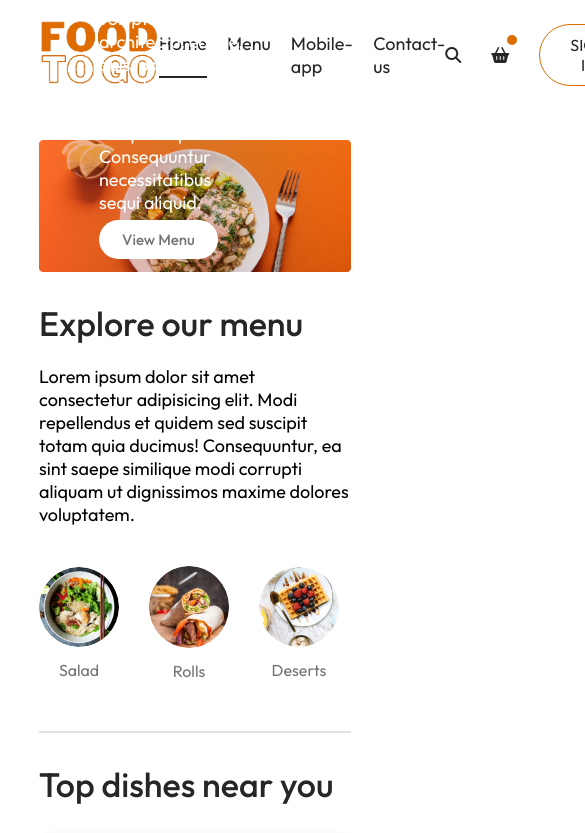
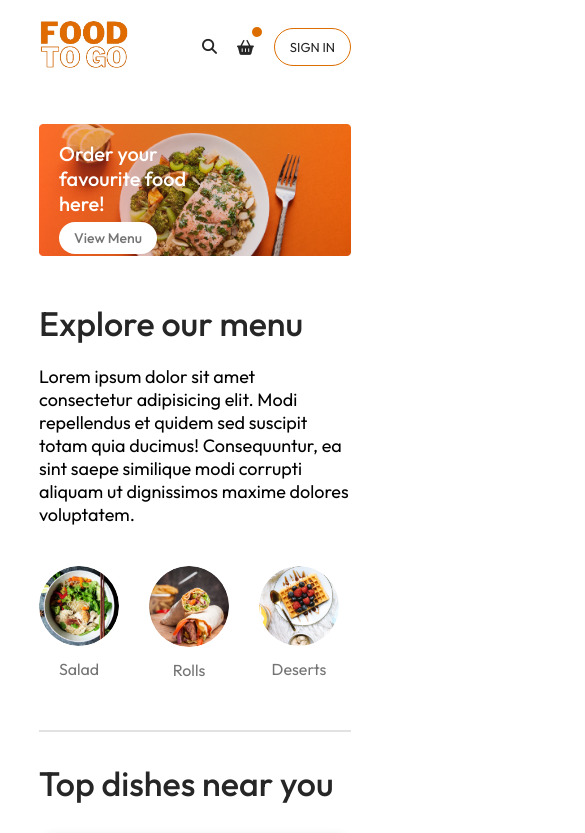
Before and after one commit to ayselhasanli/foodToGo-delivery-page, a React (Vite) app in the folder frontend/: page / in a window 390 px wide. Shown: the top 833 px of the page, 585 px wide, since content can reach past the window. Built offline with nearby package versions, Linux system fonts and the light colour scheme.

Commit message:
home page made fully responsive

```diff
--- a/frontend/src/components/ExploreMenu/ExploreMenu.css
+++ b/frontend/src/components/ExploreMenu/ExploreMenu.css
@@ -54,3 +54,10 @@
   background-color: var(--light-gray);
   border: none;
 }
+
+@media screen and(max-width: 1050px) {
+  .explore-menu .explore-menu-text p {
+    max-width: 100%;
+    font-size: 1.4rem;
+  }
+}
--- a/frontend/src/components/Footer/Footer.css
+++ b/frontend/src/components/Footer/Footer.css
@@ -71,3 +71,15 @@
   font-size: 1.3rem;
   padding-bottom: 2rem;
 }
+
+@media screen and (max-width: 750px){
+  .footer .footer-content{
+    display: flex;
+    flex-direction: column;
+    gap: 3.5rem;
+  }
+
+  .footer .footer-copyright{
+    text-align: center;
+  }
+}
--- a/frontend/src/components/Header/Header.css
+++ b/frontend/src/components/Header/Header.css
@@ -15,13 +15,12 @@
   max-width: 50%;
   bottom: 10%;
   left: 6rem;
-  animation: fadeIn 3s ;
+  animation: fadeIn 3s;
 }
 
 .header .header-content h2 {
   font-weight: 500;
   color: var(--white);
-  font-size: max(4.5rem, 2.2rem);
 }
 
 .header .header-content p {
@@ -38,3 +37,56 @@
   font-size: max(1rem, 1.5rem);
   border-radius: 5rem;
 }
+
+@media screen and (max-width: 1050px) {
+  .header {
+    height: 38vw;
+  }
+
+  .header .header-content p {
+    font-size: 1.5rem;
+  }
+
+  .header .header-content {
+    max-width: 45%;
+  }
+
+  .header .header-content button {
+    margin-bottom: 1rem;
+  }
+}
+
+@media screen and (max-width: 900px) {
+  .header .header-content p {
+    font-size: 1.2rem;
+  }
+}
+
+@media screen and (max-width: 750px) {
+  .header .header-content {
+    max-width: 55%;
+  }
+
+  .header .header-content p {
+    display: none;
+  }
+
+  .header .header-content button {
+    padding: 2vw 4vw;
+  }
+}
+
+@media screen and (max-width: 550px) {
+  .header .header-content h2 {
+    font-size: 2rem;
+  }
+  .header .header-content {
+    bottom: 5%;
+    left: 2rem;
+  }
+  .header .header-content button {
+  padding: 0.7rem 1.5rem;
+  font-size: 1.4rem;
+  border-radius: 5rem;
+}
+}
--- a/frontend/src/components/Navbar/Navbar.css
+++ b/frontend/src/components/Navbar/Navbar.css
@@ -68,3 +68,66 @@
   top: -0.8rem;
   right: -0.8rem;
 }
+
+@media screen and (max-width: 1050px) {
+  .navbar .logo {
+    width: 10rem;
+  }
+
+  .navbar .navbar-menu {
+    gap: 1.2rem;
+    font-size: 1.5rem;
+  }
+
+  .navbar .navbar-right {
+    gap: 2rem;
+  }
+
+  .navbar .navbar-right img {
+    width: 2.2rem;
+  }
+}
+
+@media screen and (max-width: 900px) {
+  .navbar .logo {
+    width: 9rem;
+  }
+
+  .navbar .navbar-menu {
+    gap: 1.2rem;
+    font-size: 1.4rem;
+  }
+
+  .navbar .navbar-right {
+    gap: 2rem;
+  }
+
+  .navbar .navbar-right img {
+    width: 2rem;
+  }
+
+  .navbar .navbar-right button {
+    font-size: 1.5rem;
+  }
+
+  .navbar .navbar-right .sign-in-btn {
+    padding: 1rem 1.5rem;
+    border-radius: 3rem;
+    font-size: 1.3rem;
+  }
+
+  .navbar .navbar-right .sign-in-btn:hover {
+    background-color: var(--orange);
+    color: var(--white);
+  }
+}
+
+@media screen and (max-width: 750px) {
+  .navbar .navbar-menu {
+    display: none;
+  }
+
+  .navbar .navbar-right {
+    gap: 2rem;
+  }
+}
--- a/frontend/src/components/Navbar/Navbar.jsx
+++ b/frontend/src/components/Navbar/Navbar.jsx
@@ -1,6 +1,7 @@
 import { useState } from "react";
 import { assets } from "../../assets/assets";
 import "./Navbar.css";
+import { Link } from "react-router-dom";
 
 const Navbar = () => {
   const [menu, setMenu] = useState("home");
@@ -11,30 +12,34 @@ const Navbar = () => {
         <img src={assets.logo} alt="" className="logo" />
       </a>
       <ul className="navbar-menu">
-        <li
+        <Link
+        to="/"
           onClick={() => setMenu("home")}
           className={menu === "home" ? "active" : ""}
         >
           Home
-        </li>
-        <li
+        </Link>
+        <a
+          href="#exploreMenu"
           onClick={() => setMenu("menu")}
           className={menu === "menu" ? "active" : ""}
         >
           Menu
-        </li>
-        <li
+        </a>
+        <a
+          href="#appDownload"
           onClick={() => setMenu("mobile-app")}
           className={menu === "mobile-app" ? "active" : ""}
         >
           Mobile-app
-        </li>
-        <li
+        </a>
+        <a
+          href="#footer"
           onClick={() => setMenu("contact-us")}
           className={menu === "contact-us" ? "active" : ""}
         >
           Contact-us
-        </li>
+        </a>
       </ul>
       <div className="navbar-right">
         <button>
--- a/frontend/src/index.css
+++ b/frontend/src/index.css
@@ -5,6 +5,7 @@
   margin: 0;
   box-sizing: border-box;
   font-family: Outfit;
+  scroll-behavior: smooth;
 }
 
 html {
```
